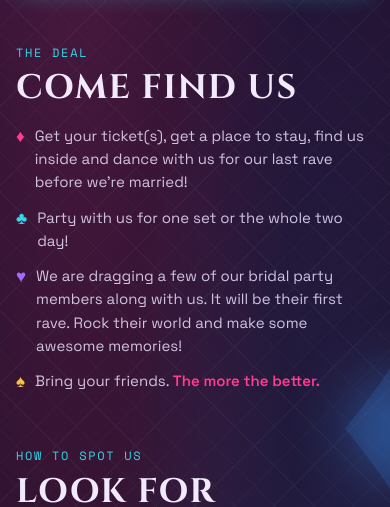
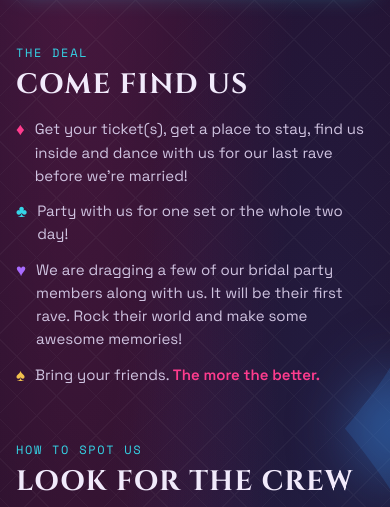
Before and after one commit to hewy-nova/hewy-n-lewys-bachelor-ette-party, a plain HTML site: page index.html in a window 390 px wide. Shown: the part 593-1100 px from the top of the page. Drawn offline with nearby package versions, Linux system fonts and the light colour scheme.

Commit message:
Keep all section headings on one line on mobile
Co-Authored-By: Claude Opus 5.5 <noreply@anthropic.com>

```diff
--- a/index.html
+++ b/index.html
@@ -46,7 +46,7 @@ a{color:#35d6e8}a:hover{color:#7fe6f2}
 
     <section style="margin-top: 52px;">
       <div style="font-family: 'Space Mono', monospace; font-size: 12px; letter-spacing: .14em; text-transform: uppercase; color: #35d6e8;">The deal</div>
-      <h2 style="margin: 8px 0 16px; font-family: Cinzel, Georgia, serif; font-weight: 700; color: #f1eafb; font-size: 34px; line-height: 1.1; text-transform: uppercase; letter-spacing: .04em;">Come Find Us</h2>
+      <h2 style="margin: 8px 0 16px; font-family: Cinzel, Georgia, serif; font-weight: 700; color: #f1eafb; font-size: clamp(20px, 7.2vw, 34px); line-height: 1.1; white-space: nowrap; text-transform: uppercase; letter-spacing: .04em;">Come Find Us</h2>
       <ul style="list-style: none; margin: 0; padding: 0; display: flex; flex-direction: column; gap: 12px; text-wrap: wrap;">
         <li style="display: flex; gap: 10px;"><b aria-hidden="true" style="font-family: Arial, sans-serif; font-size: 17px; color: #ff3c8e; flex: none;">♦</b><span>Get your ticket(s), get a place to stay, find us inside and dance with us for our last rave before we're married!</span></li>
         <li style="display: flex; gap: 10px;"><b aria-hidden="true" style="font-family: Arial, sans-serif; font-size: 17px; color: #35d6e8; flex: none;">♣</b><span>Party with us for one set or the whole two day!</span></li>
@@ -57,7 +57,7 @@ a{color:#35d6e8}a:hover{color:#7fe6f2}
 
     <section style="margin-top: 52px;">
       <div style="font-family: 'Space Mono', monospace; font-size: 12px; letter-spacing: .14em; text-transform: uppercase; color: #35d6e8;">How to spot us</div>
-      <h2 style="margin: 8px 0 16px; font-family: Cinzel, Georgia, serif; font-weight: 700; color: #f1eafb; font-size: 34px; line-height: 1.1; text-transform: uppercase; letter-spacing: .04em;">Look for the Crew</h2>
+      <h2 style="margin: 8px 0 16px; font-family: Cinzel, Georgia, serif; font-weight: 700; color: #f1eafb; font-size: clamp(20px, 7.2vw, 34px); line-height: 1.1; white-space: nowrap; text-transform: uppercase; letter-spacing: .04em;">Look for the Crew</h2>
       <div style="display: flex; flex-direction: column; gap: 12px;">
         <div style="padding: 16px; border-radius: 10px; border: 1px solid rgba(255,60,142,.35); background: rgba(255,60,142,.08); font-size: 14px;">
           <h3 style="margin: 0 0 6px; font-family: Cinzel, Georgia, serif; font-weight: 700; font-size: 17px; color: #ff3c8e; text-transform: uppercase; letter-spacing: .04em;">♦ Our Totem</h3>
```
